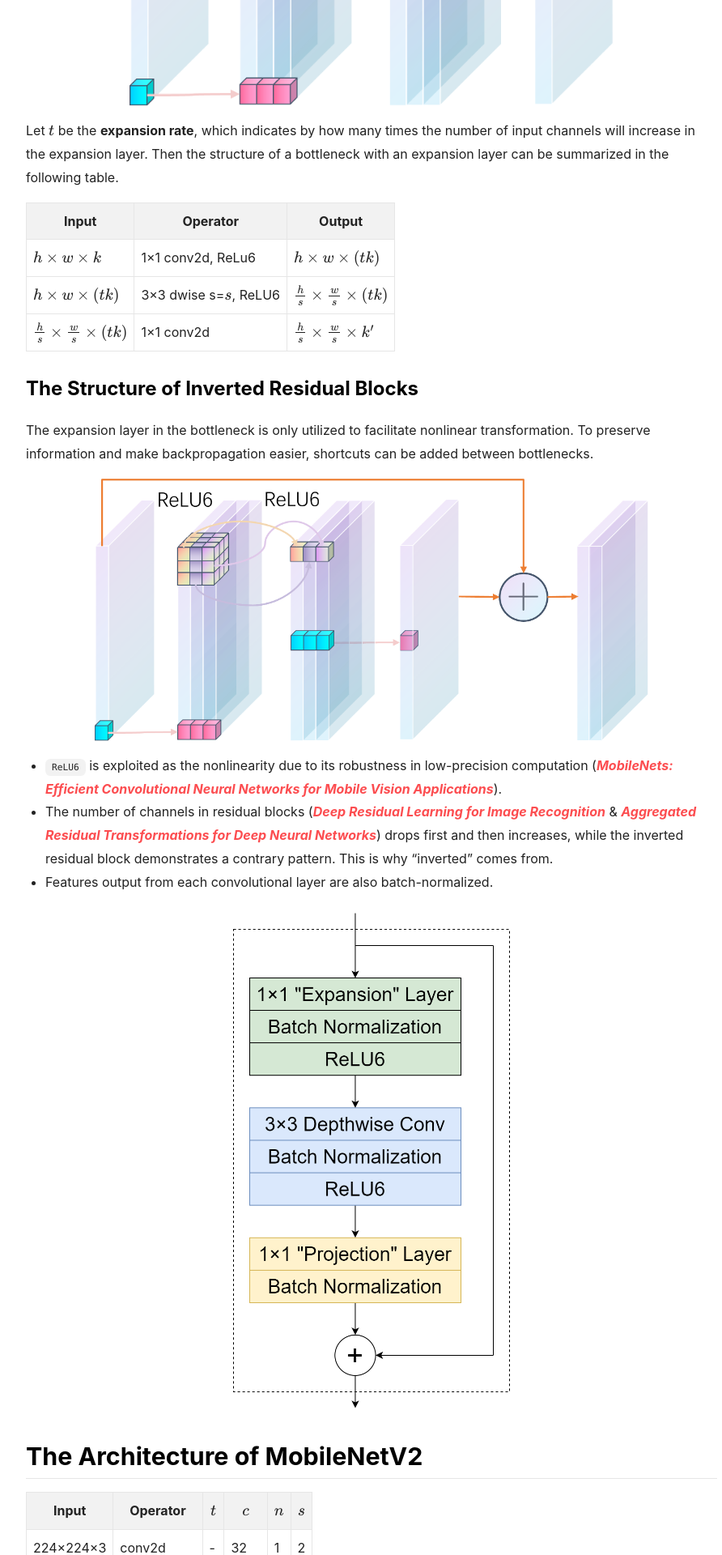
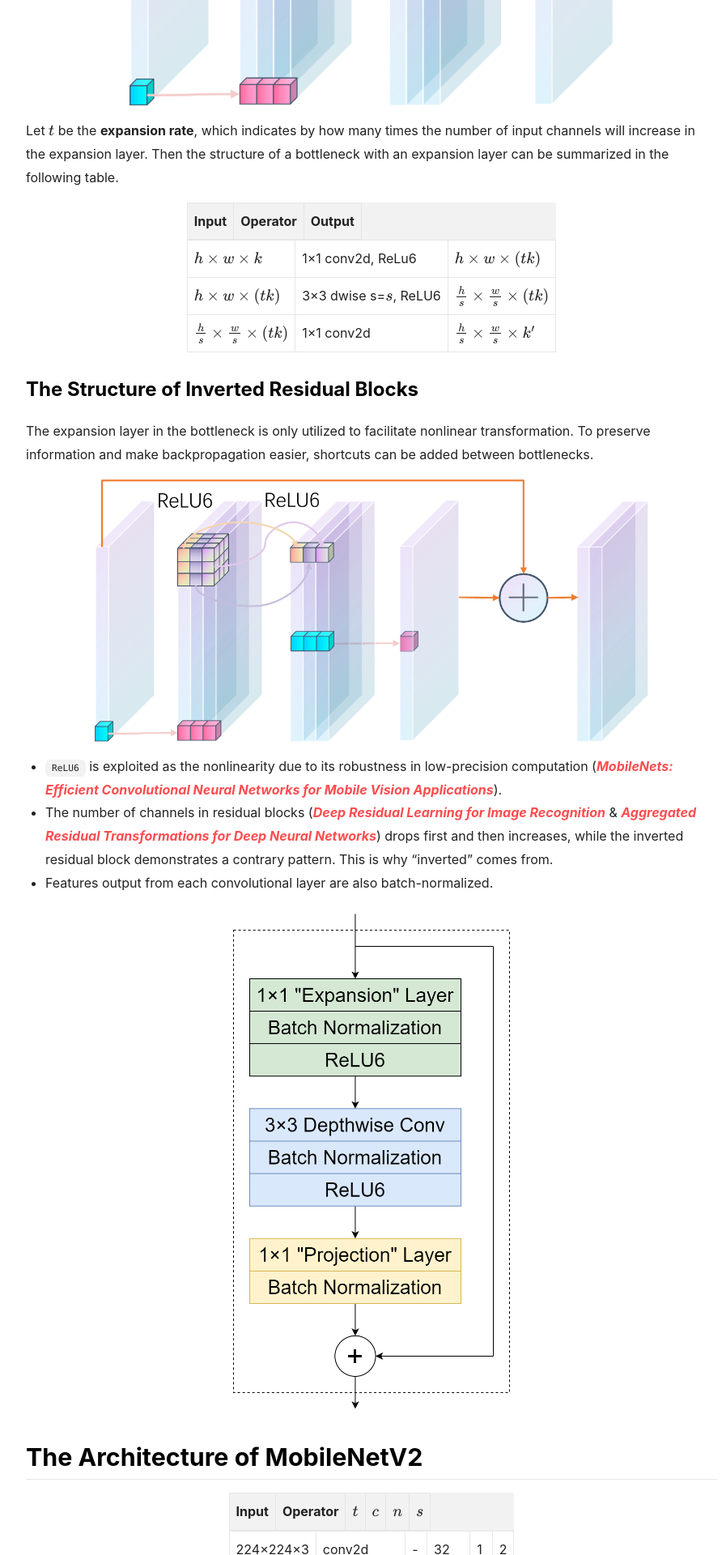
Before and after one commit to YimingMa/YIMINGMA.github.io, a Jekyll site: the page built from _posts/2021-10-08-introduction-to-MobileNetV2.md, in a window 1280 px wide. Shown: the part 3751-5671 px from the top of the page at 81% size, without its empty margins (71-963 px from the left). Built offline with Jekyll 4.4.1, drawn with Linux system fonts in a browser that asks for light colours; nearby versions of some CDN libraries; formulas are drawn with MathJax 3.

Commit message:
Update _article-content.scss

```diff
--- a/_sass/components/_article-content.scss
+++ b/_sass/components/_article-content.scss
@@ -57,7 +57,8 @@
   img:not(.emoji) {
     max-width: 100%;
     vertical-align: middle;
-    text-align: center;
+    display: grid;
+	  justify-content: center;
   }
   .emoji {
     display: inline-block;
@@ -93,7 +94,8 @@
         }
         display: none;
         &[data-processed] {
-          display: block;
+          display: grid;
+	        justify-content: center;
         }
       }
     }
@@ -111,11 +113,12 @@
   }
   figure.highlight {
     &::before {
-      display: block;
+      display: grid;
+	    justify-content: center;
       padding: map-get($spacers, 2) map-get($spacers, 3) map-get($spacers, 2) 0;
       font-weight: map-get($base, font-weight-bold);
       color: $decorate-color;
-      text-align: right;
+      text-align: center;
       text-transform: uppercase;
       content: attr(data-lang);
       background-color: $text-background-color;
@@ -204,7 +207,8 @@
     }
   }
   table {
-    display: block;
+    display: grid;
+	  justify-content: center;
     width: 100%;
     border-collapse: collapse;
     @include overflow(auto);
```
